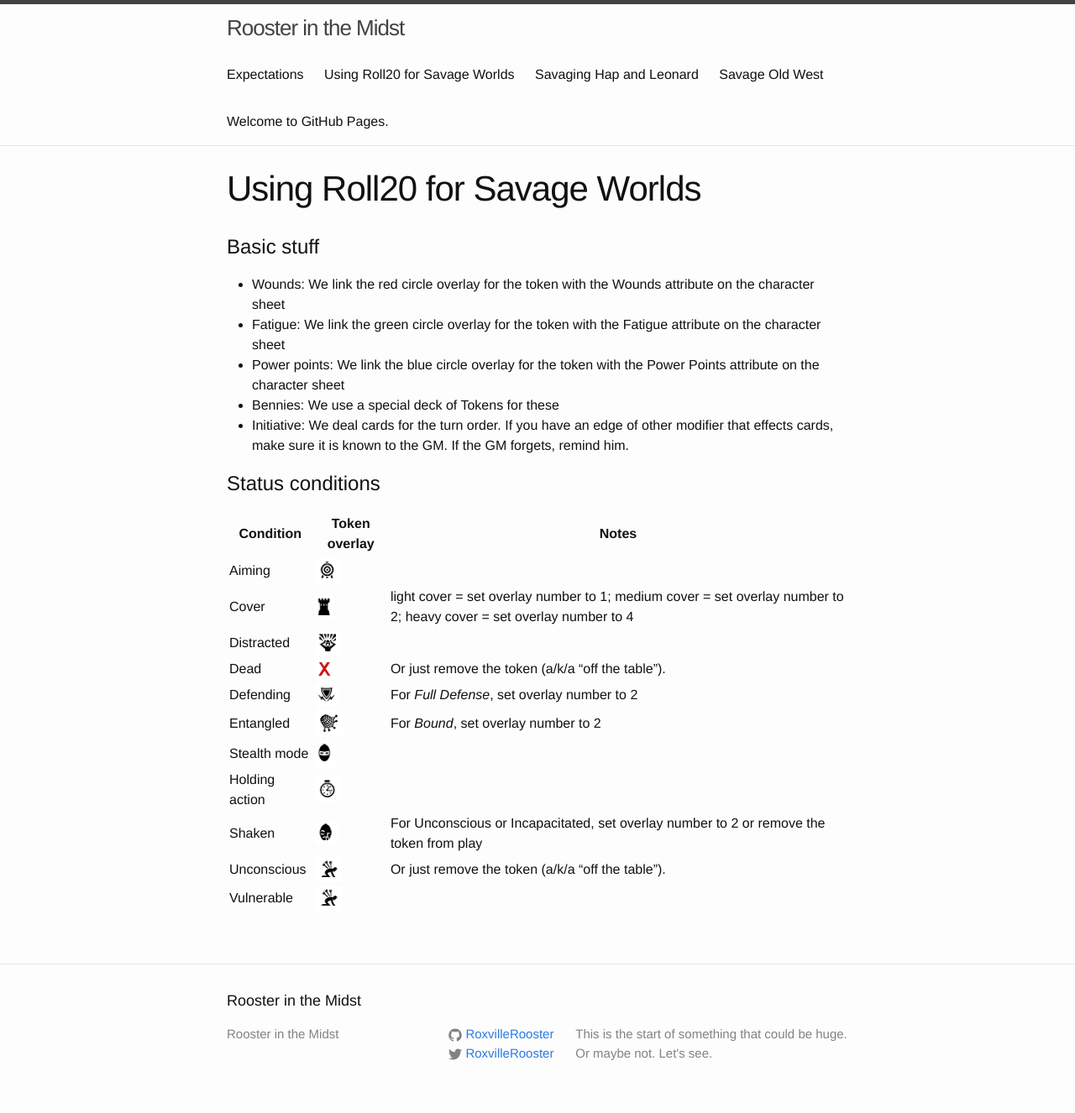
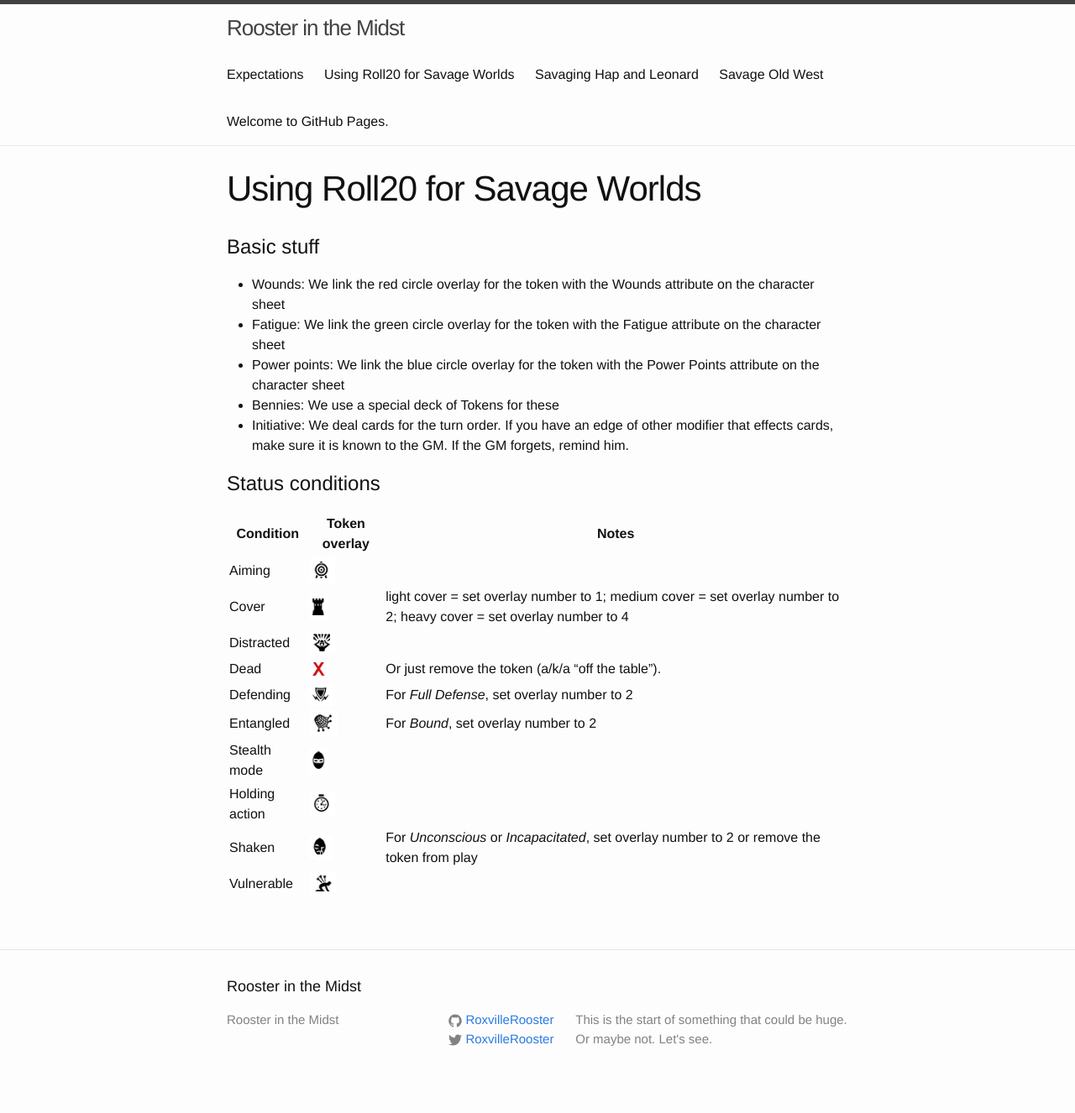
Before and after one commit to achall36/RoxvilleRooster.github.io, a Jekyll site: the page built from roll20_savage_worlds.md, in a window 1280 px wide. Shown: the whole page at 84% size. Built offline with Jekyll 4.4.1, drawn with Linux system fonts in a browser that asks for light colours.

Commit message:
remove unconscious

```diff
--- a/roll20_savage_worlds.md
+++ b/roll20_savage_worlds.md
@@ -25,6 +25,5 @@
 | Entangled | ![Entangled](/images/roll20/net.PNG "Entangled") | For *Bound*, set overlay number to 2 |
 | Stealth mode | ![Stealth](/images/roll20/ninja.PNG "Stealth") |  |
 | Holding action | ![Hold](/images/roll20/time.PNG "Hold") |  |
-| Shaken | ![Shaken](/images/roll20/melty_face.PNG "Shaken") | For Unconscious or Incapacitated, set overlay number to 2 or remove the token from play |
-| Unconscious | ![Unconscious](/images/roll20/arrows_in_back.PNG "Unconscious")  |  Or just remove the token (a/k/a "off the table"). |
+| Shaken | ![Shaken](/images/roll20/melty_face.PNG "Shaken") | For *Unconscious* or *Incapacitated*, set overlay number to 2 or remove the token from play |
 | Vulnerable | ![Vulnerable](/images/roll20/arrows_in_back.PNG "Vulnerable") |   |
```
